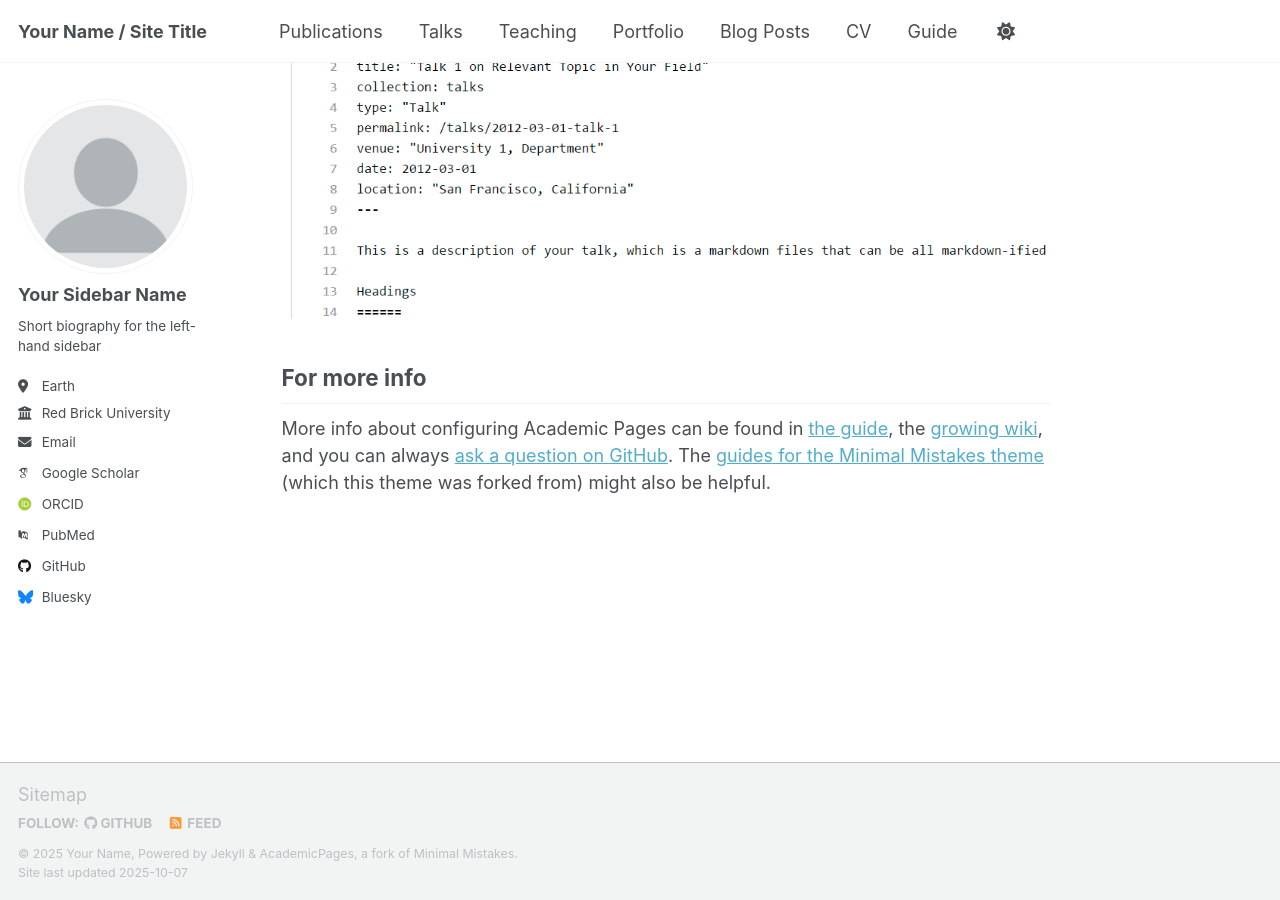
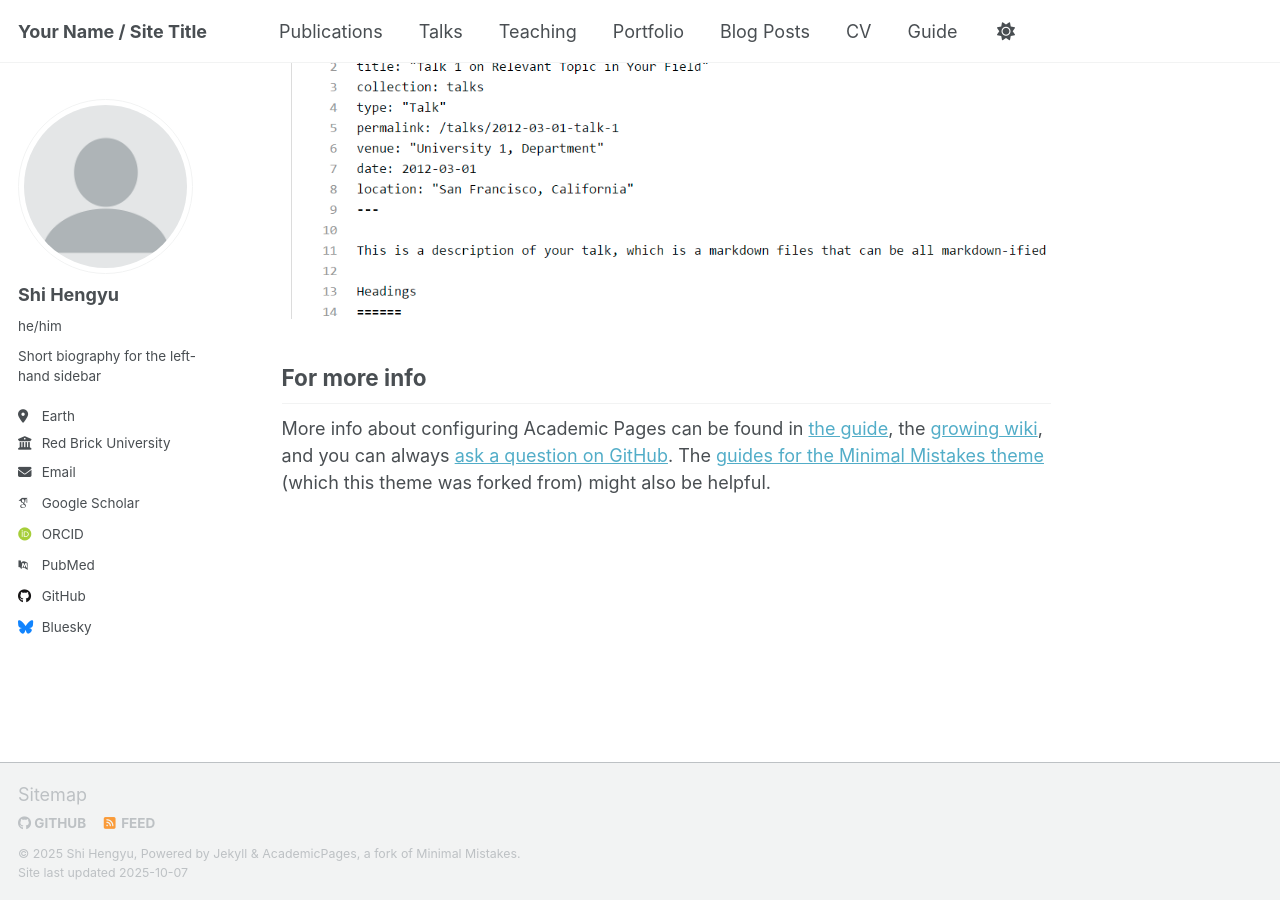
Before and after one commit to ShiHengyu111/ShiHengyu111.github.io, a Jekyll site: the page built from _pages/about.md, in a window 1280 px wide and 900 px high, scrolled down 2880 px. Built offline with Jekyll 4.4.1, drawn with Linux system fonts in a browser that asks for light colours; some web fonts are replaced; a script that is not in the unit is left out.

Commit message:
Update _config.yml

```diff
--- a/_config.yml
+++ b/_config.yml
@@ -7,11 +7,11 @@
 # server process.
 
 # Basic Site Settings
-locale                   : "en-US"
+locale                   : "en-CN"
 site_theme               : "default" # Currently available options are "default", "air"
 title                    : "Your Name / Site Title"
 title_separator          : "-"
-name                     : &name "Your Name"
+name                     : &name "Shi Hengyu"
 description              : &description "Your Name's academic portfolio"   # Update this with a general description of your site, this is the default if not overridden by a page
 url                      : https://academicpages.github.io # The base hostname & protocol for your site e.g. "https://[your GitHub username].github.io",
                                                            # or if you already have some other page hosted on Github then use "https://[your GitHub username].github.io/[Your Repo Name]"
@@ -24,8 +24,8 @@ repository               : "academicpages/academicpages.github.io"
 author:
   # Biographic information
   avatar           : "profile.png"
-  name             : "Your Sidebar Name"
-  pronouns         : # example: "she/her"
+  name             : "Shi Hengyu"
+  pronouns         : "he/him"
   bio              : "Short biography for the left-hand sidebar"
   location         : "Earth"
   employer         : "Red Brick University"
```
